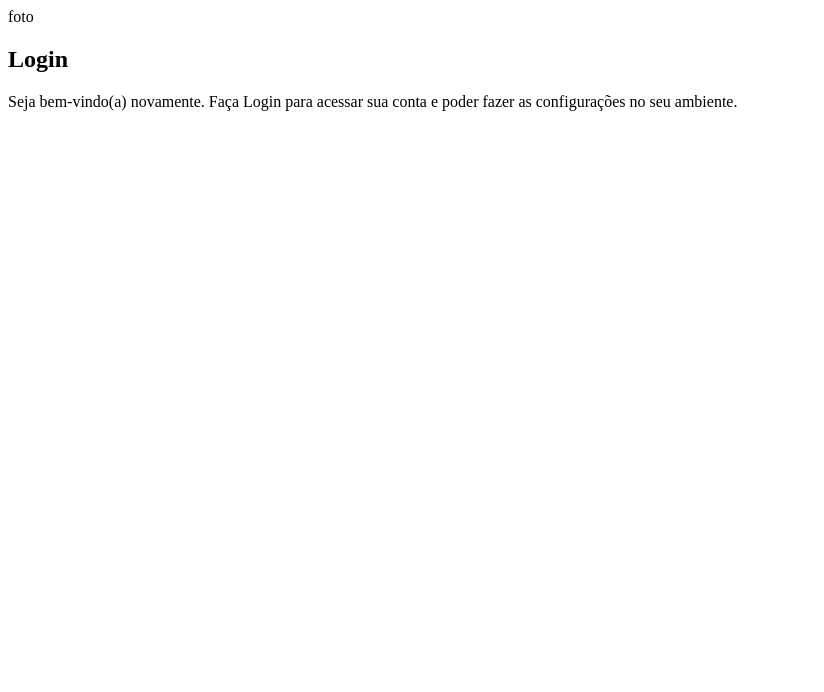
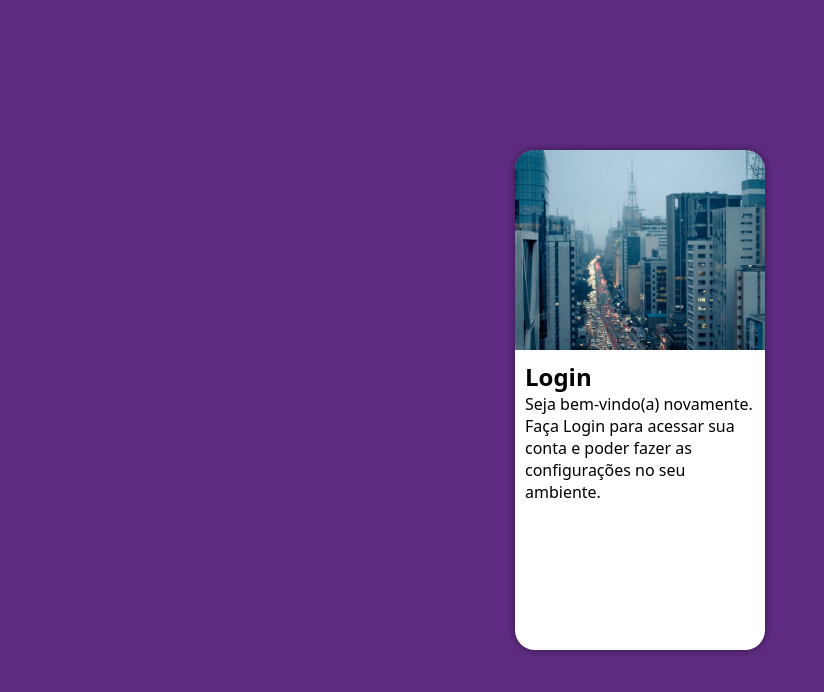
Before and after one commit to devjoaoribeiro/projeto-login, a plain HTML site: page index.html in a window 1280 px wide. Shown: the whole page, without its empty margins (0-824 px from the left). Drawn offline with Linux system fonts and the light colour scheme.

Commit message:
interface

```diff
--- a/estilos/style.css
+++ b/estilos/style.css
@@ -4,4 +4,53 @@
     Paleta de cores:
     Verde #49a09d
     Lilas: #5f2c82
+
+    Mobile First
 */
+
+* {
+    font-family: system-ui, -apple-system, BlinkMacSystemFont, 'Segoe UI', Roboto, Oxygen, Ubuntu, Cantarell, 'Open Sans', 'Helvetica Neue', sans-serif;
+    padding: 0px;
+    margin: 0px;
+    box-sizing: border-box;
+}
+
+body, html {
+    background-color: #5f2c82;
+    height: 100vh;
+    width: 100vw;
+}
+
+main {
+    position: relative;
+    height: 100vh;
+    width: 100vw;
+}
+
+section#login {
+    position: absolute;
+    top: 50%;
+    left: 50%;
+    transform: translate(-50%, -50%);
+    overflow: hidden;
+
+    background-color: white;
+    width: 250px;
+    height: 500px;
+    border-radius: 20px;
+    box-shadow: 0px 0px 10px rgba(0, 0, 0, 0.450);
+}
+
+section#login > div#imagem {
+    display: block;
+    background: #5f2c82 url(../imagens/pexels-entrance.jpg);
+    height: 200px;
+    background-size: cover;
+    background-repeat: no-repeat;
+    background-position: left center;
+}
+
+section#login > div#formulario {
+    display: block;
+    padding: 10px;
+}
--- a/index.html
+++ b/index.html
@@ -10,7 +10,7 @@
     <main>
         <section id="login">
             <div id="imagem">
-                foto
+                <!--Aqui vai a imagem nas CSS-->
             </div>
             <div id="formulario">
                 <h1>Login</h1>
```
